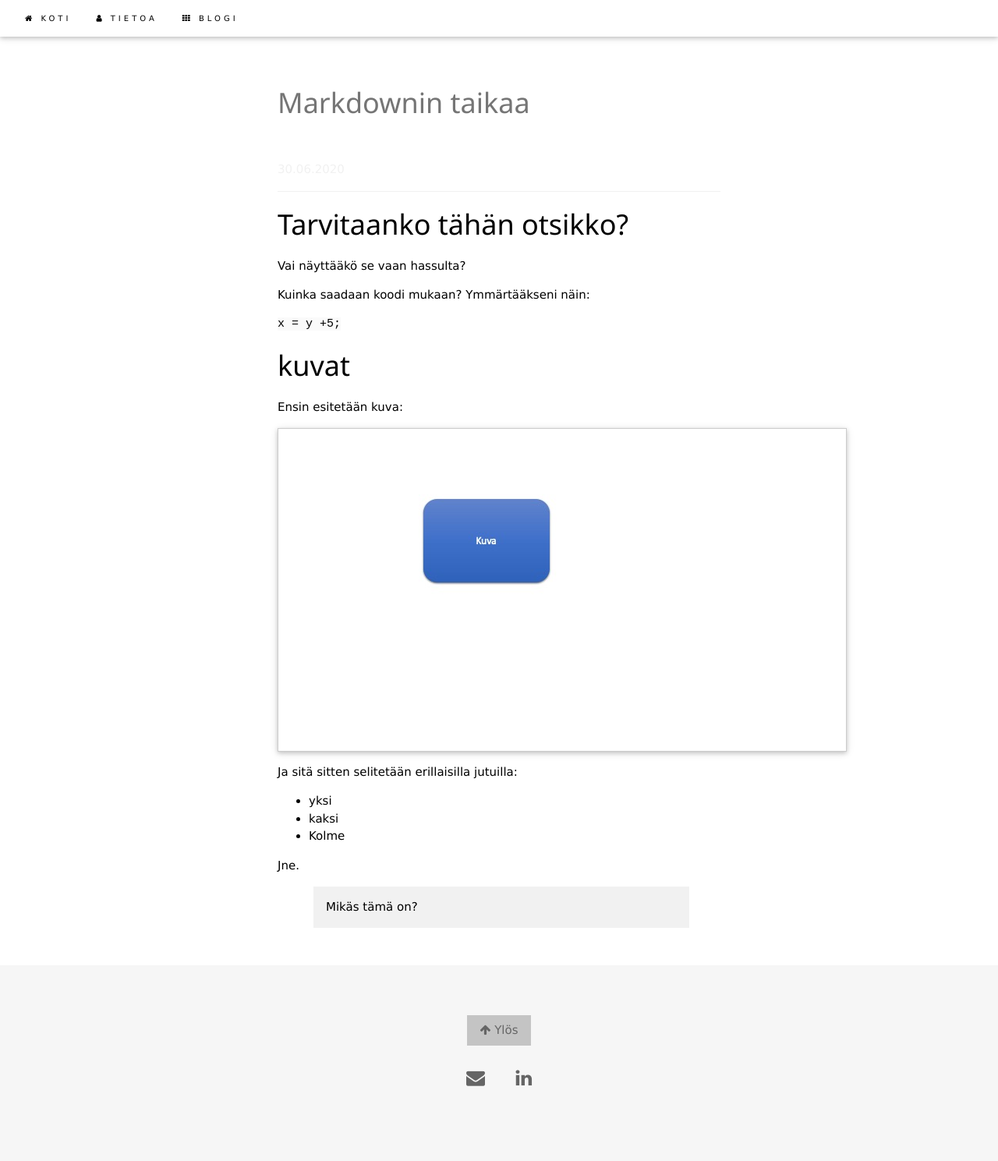
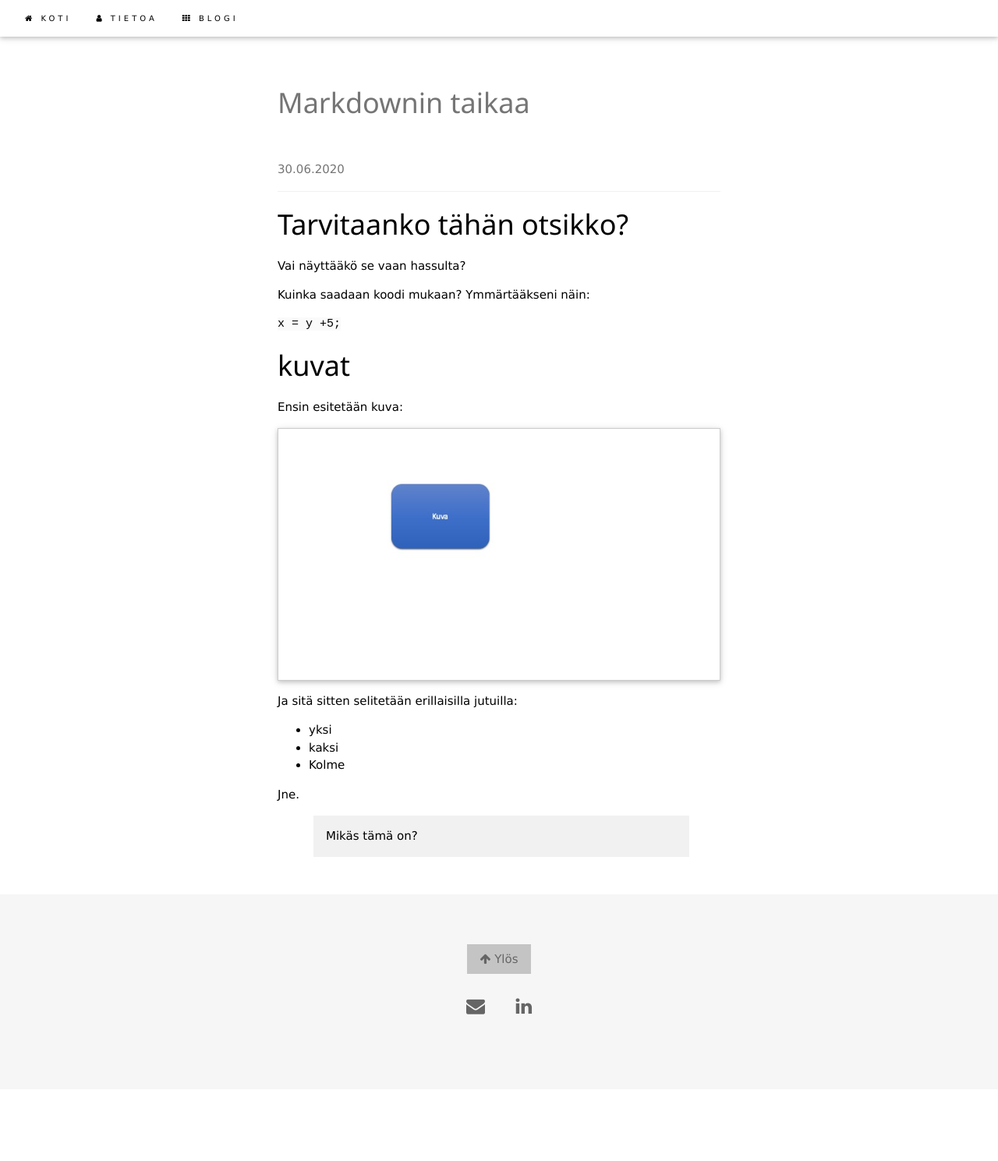
Before and after one commit to seme/seme.github.io, a Jekyll site: the page built from _posts/2020-06-30-testi-file.md, in a window 1280 px wide. Shown: the whole page at 78% size. Built offline with Jekyll 4.4.1, drawn with Linux system fonts in a browser that asks for light colours; after the commit the page ends 1397 px from its top, so only the background shows below that.

Commit message:
muotoilua mobiilisti

```diff
--- a/_layouts/post.html
+++ b/_layouts/post.html
@@ -5,7 +5,7 @@ layout: default
 <div class="w3-auto w3-content" style="max-width:600px">
     <div class="w3-container w3-padding-32" >
         <h1 class="w3-padding-16 w3-text-grey">{{ page.title }}</h1>
-        <p class="w3-border-bottom w3-border-light-grey w3-padding-16 w3-text-light-grey">{{ page.date | date: "%d.%m.%Y" }}</p>
+        <p class="w3-border-bottom w3-border-light-grey w3-padding-16 w3-text-grey">{{ page.date | date: "%d.%m.%Y" }}</p>
         <div>
             {{ content }}
         </div>
--- a/css/main.css
+++ b/css/main.css
@@ -13,6 +13,7 @@ code {
 }
 
 img {
+    width:100%;
     border:1px solid #ccc!important;
     padding:4px;
     box-shadow:0 2px 5px 0 rgba(0,0,0,0.16),0 2px 10px 0 rgba(0,0,0,0.12);
```
